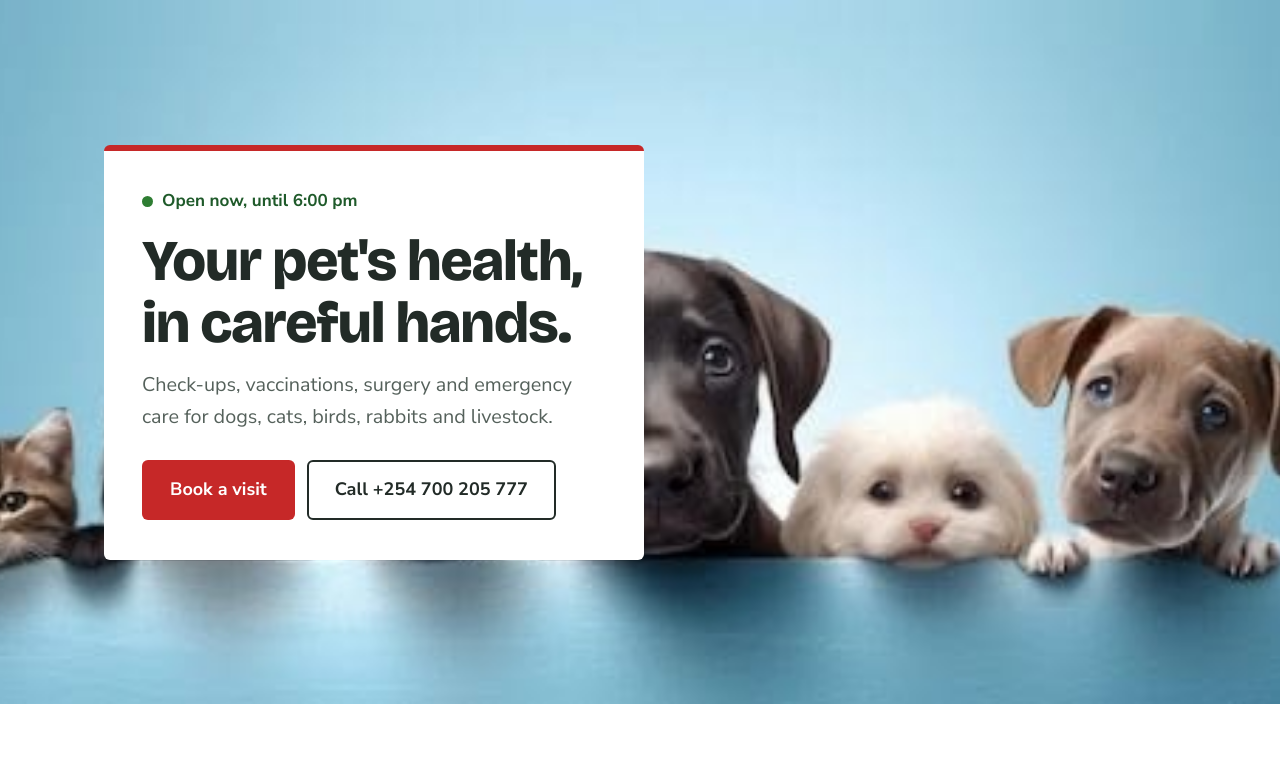
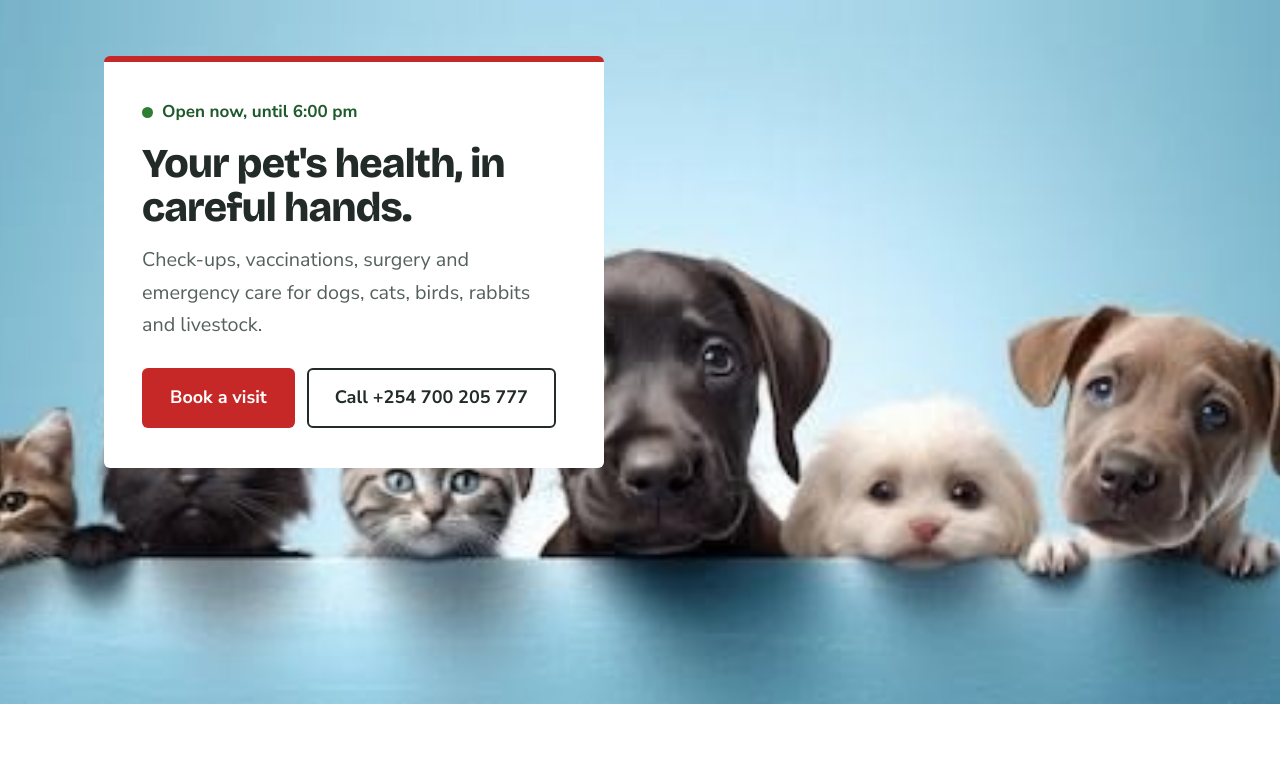
Before and after one commit to Abira28/falconn-paw-track, a Django app: page / in a window 1280 px wide. Shown: the part 71-830 px from the top of the page. Run offline with Django 5.2, Linux system fonts and the light colour scheme.

Commit message:
Move hero panel and update hero image

```diff
--- a/clinic/static/clinic/css/site.css
+++ b/clinic/static/clinic/css/site.css
@@ -115,7 +115,7 @@ ul, ol { list-style: none; }
 .hero {
     min-height: min(88vh, 740px);
     display: flex;
-    align-items: center;
+    align-items: flex-start;
     background-color: var(--green-deep);
     background-image: var(--hero-img);
     background-size: cover;
@@ -123,8 +123,8 @@ ul, ol { list-style: none; }
 }
 .hero-panel {
     width: 100%;
-    max-width: 540px;
-    margin: 40px 24px 40px max(24px, calc((100% - var(--wrap)) / 2 + 24px));
+    max-width: 500px;
+    margin: 56px 24px 40px max(24px, calc((100% - var(--wrap)) / 2 + 24px));
     padding: 36px 38px 40px;
     background: var(--white);
     border-top: 6px solid var(--red);
@@ -133,7 +133,7 @@ ul, ol { list-style: none; }
 .hero h1 {
     font-family: var(--head);
     font-weight: 800;
-    font-size: clamp(2.1rem, 4.6vw, 3.2rem);
+    font-size: clamp(1.8rem, 3.2vw, 2.4rem);
     line-height: 1.08;
     letter-spacing: -0.02em;
     margin: 14px 0;
@@ -326,7 +326,7 @@ ul, ol { list-style: none; }
     .hero { align-items: flex-end; }
     .hero-panel { margin: 120px 16px 16px; padding: 28px 24px 30px; }
     .nav-links a.nav-staff { display: none; }
-    .form-panel { padding: 22px; }
+    .form-panel { padding: 28px 32px 32px; }
 }
 @media (prefers-reduced-motion: reduce) {
     html { scroll-behavior: auto; }
```
